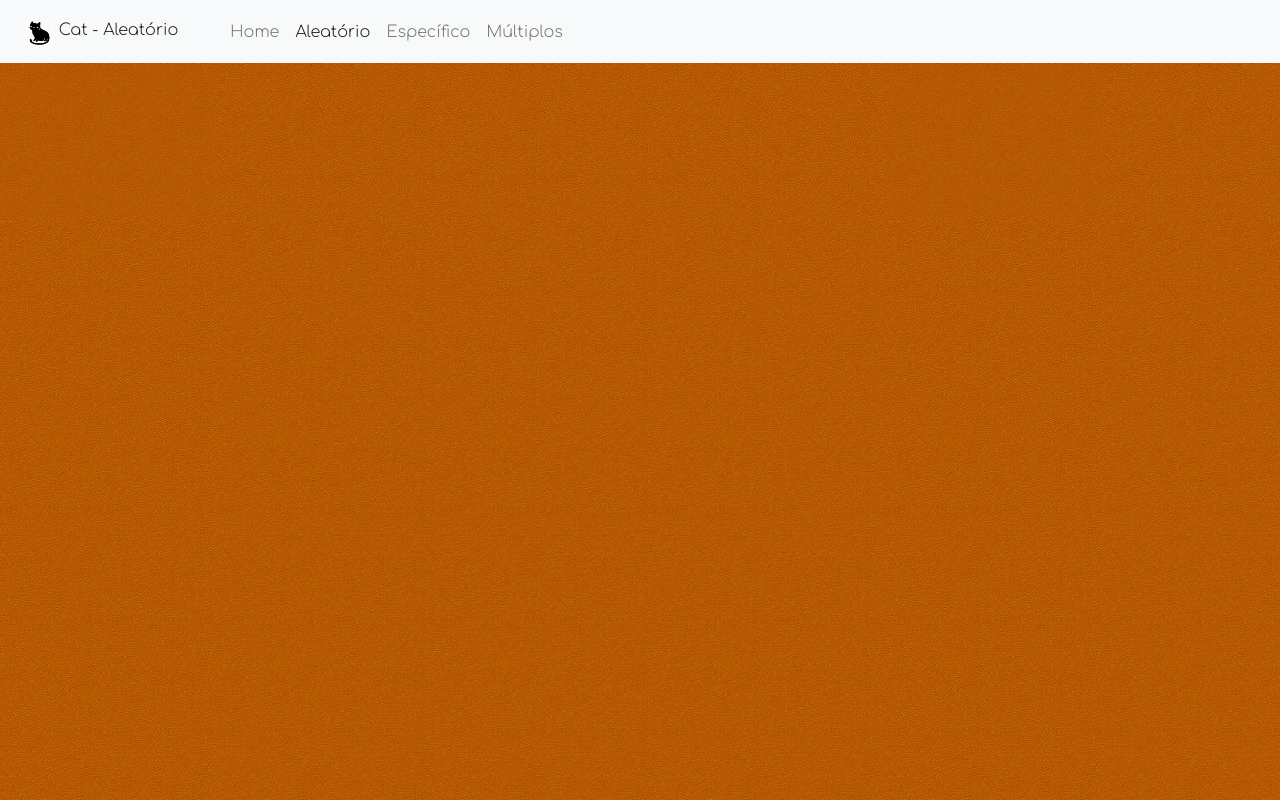
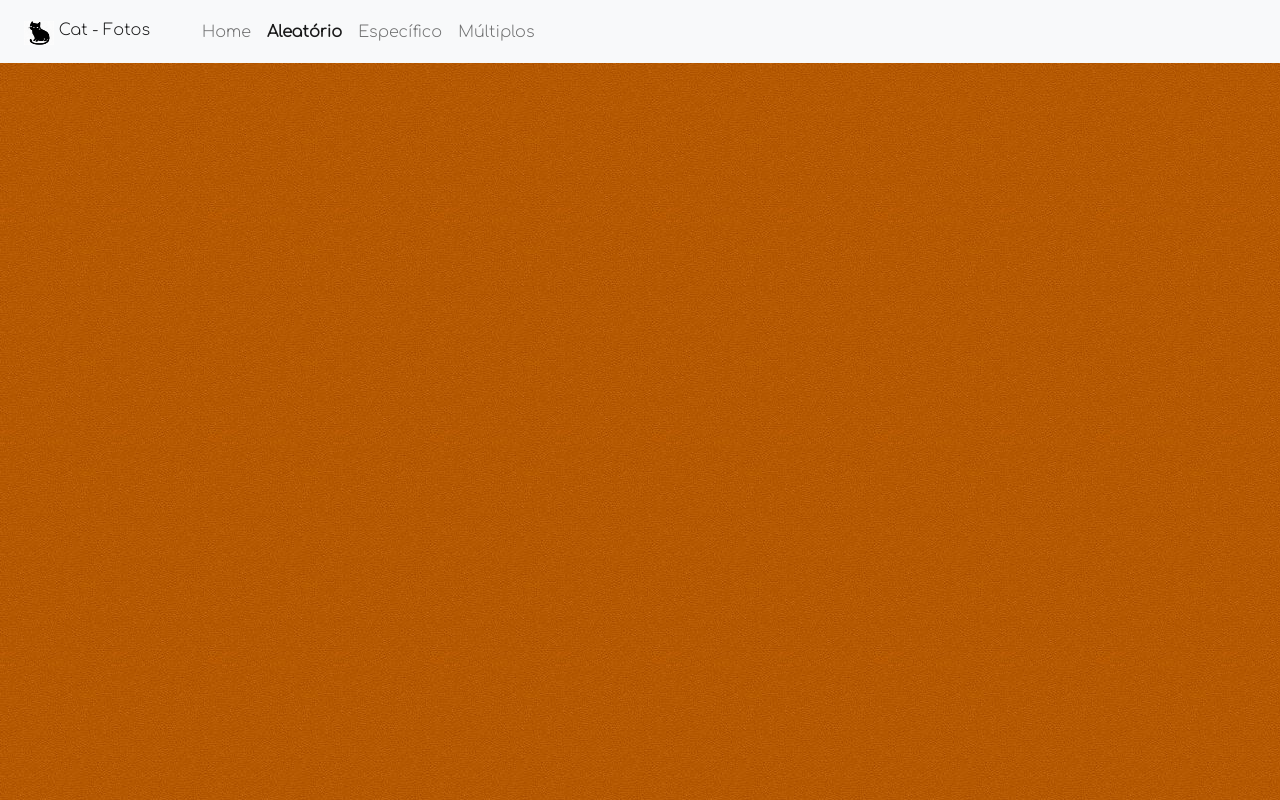
Before and after one commit to Vit0orS/Cat---Desafio-Compass, a plain HTML site: page telas/random.html in a window 1280 px wide. Drawn offline with nearby package versions, Linux system fonts and the light colour scheme.

```diff
--- a/assets/css/style.css
+++ b/assets/css/style.css
@@ -1,6 +1,10 @@
 body {
     font-family: 'Comfortaa', cursive;
     background-image: url("../img/backgroundImage.jpg");
+}
+
+.active {
+    font-weight: bold;
 }
 
 @media screen and (min-width: 320px) {
--- a/telas/random.html
+++ b/telas/random.html
@@ -19,7 +19,7 @@
                 <div class="container-fluid">
                   <a class="navbar-brand" href="index.html">
                     <img src="../assets/img/randomIcon.jfif" alt="" width="30" height="24" class="d-inline-block align-text-top">
-                    Cat - Aleatório
+                    Cat - Fotos
                   </a>
                 </div>
               </nav>
```
Also changed, not shown: telas/index.html (+1 -1 lines), telas/multiple.html (+1 -1 lines), telas/specific.html (+3 -1 lines).
